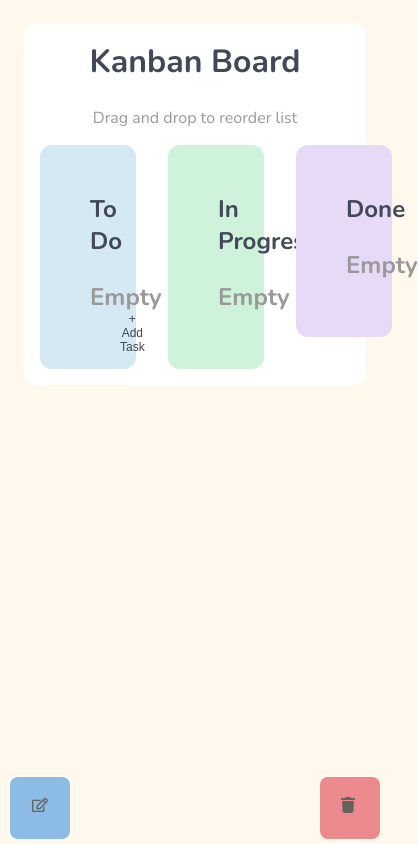
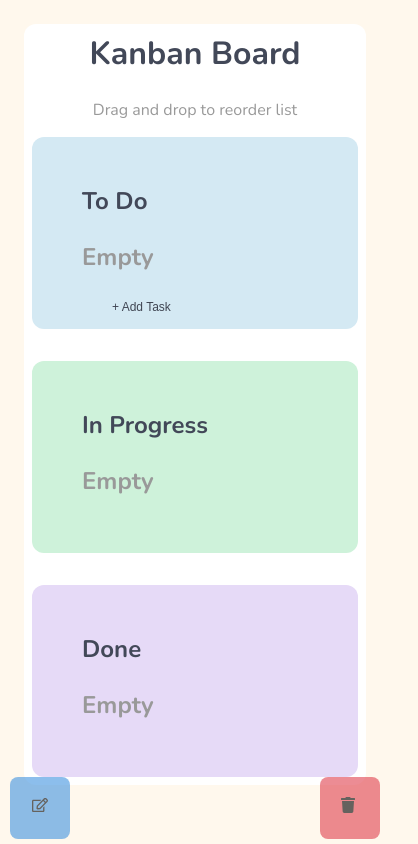
Before and after one commit to Yuri-Romeu/KanbanBoard-React, a React (Vite) app: page / in a window 390 px wide. Shown: the whole page, 418 px wide, since content can reach past the window. Built offline with nearby package versions, Linux system fonts and the light colour scheme.

Commit message:
implementação de responsividade

```diff
--- a/src/components/Columns/styles.ts
+++ b/src/components/Columns/styles.ts
@@ -14,6 +14,10 @@ export const Content = styled.div<Props>`
      border-radius: 12px;
      width: 20%;
      position: relative;
+
+     @media (max-width: 768px) {
+          width: 100%;
+     }
 `;
 
 export const AddTask = styled.button`
--- a/src/styles.ts
+++ b/src/styles.ts
@@ -33,12 +33,23 @@ export const Container = styled.div`
      display: flex;
      flex-direction: column;
      gap: 1rem;
+
+     @media (max-width: 768px) {
+          max-width: 720px;
+          padding: 0.5rem;
+          width: 100%;
+     }
 `;
 
 export const ColumnsWrapper = styled.div`
      display: flex;
      justify-content: space-around;
      gap: 2rem;
+
+     @media (max-width: 768px) {
+          flex-direction: column;
+          align-items: center;
+     }
 `;
 
 export const Title = styled.h1<Props>`
```
